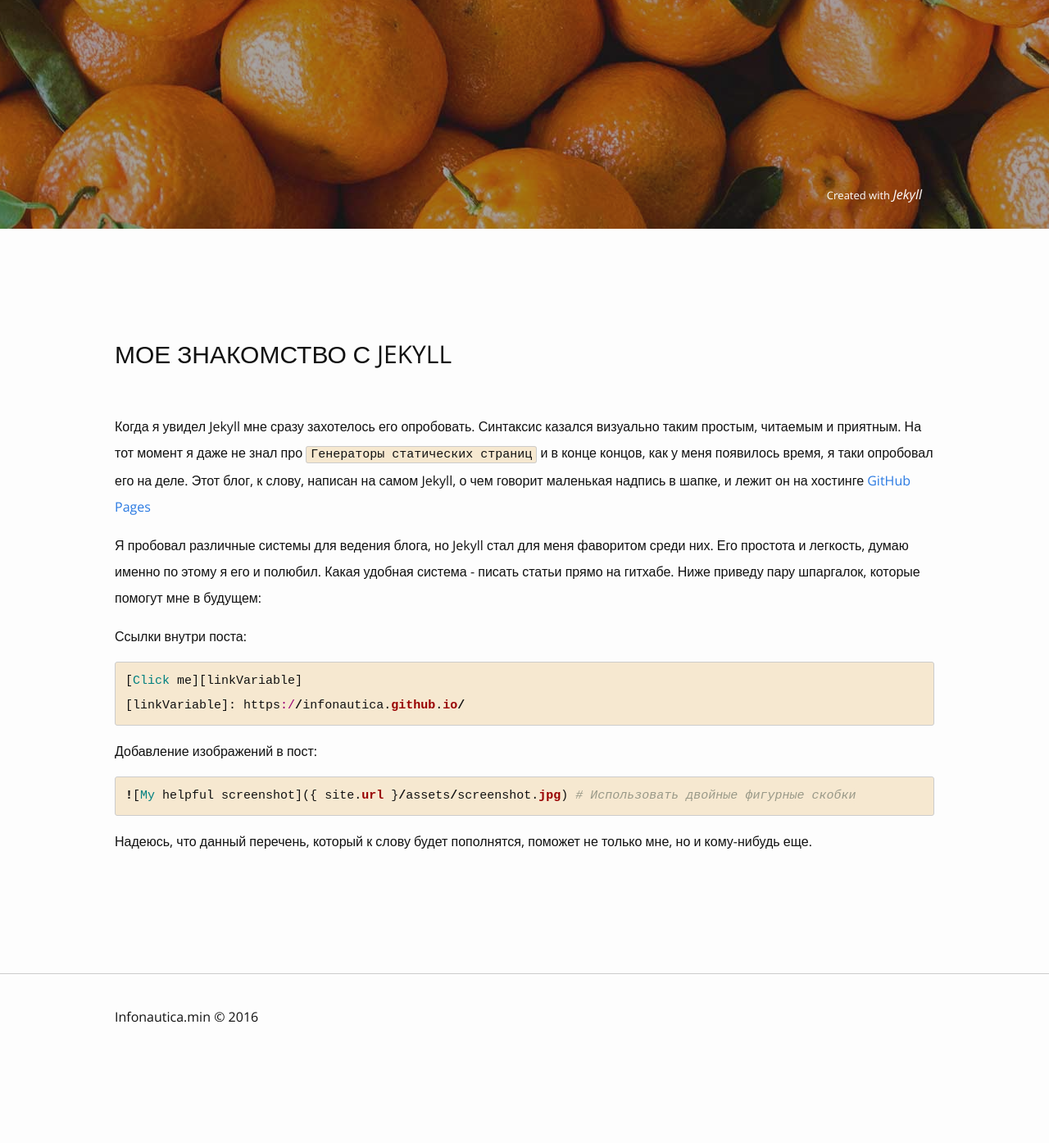
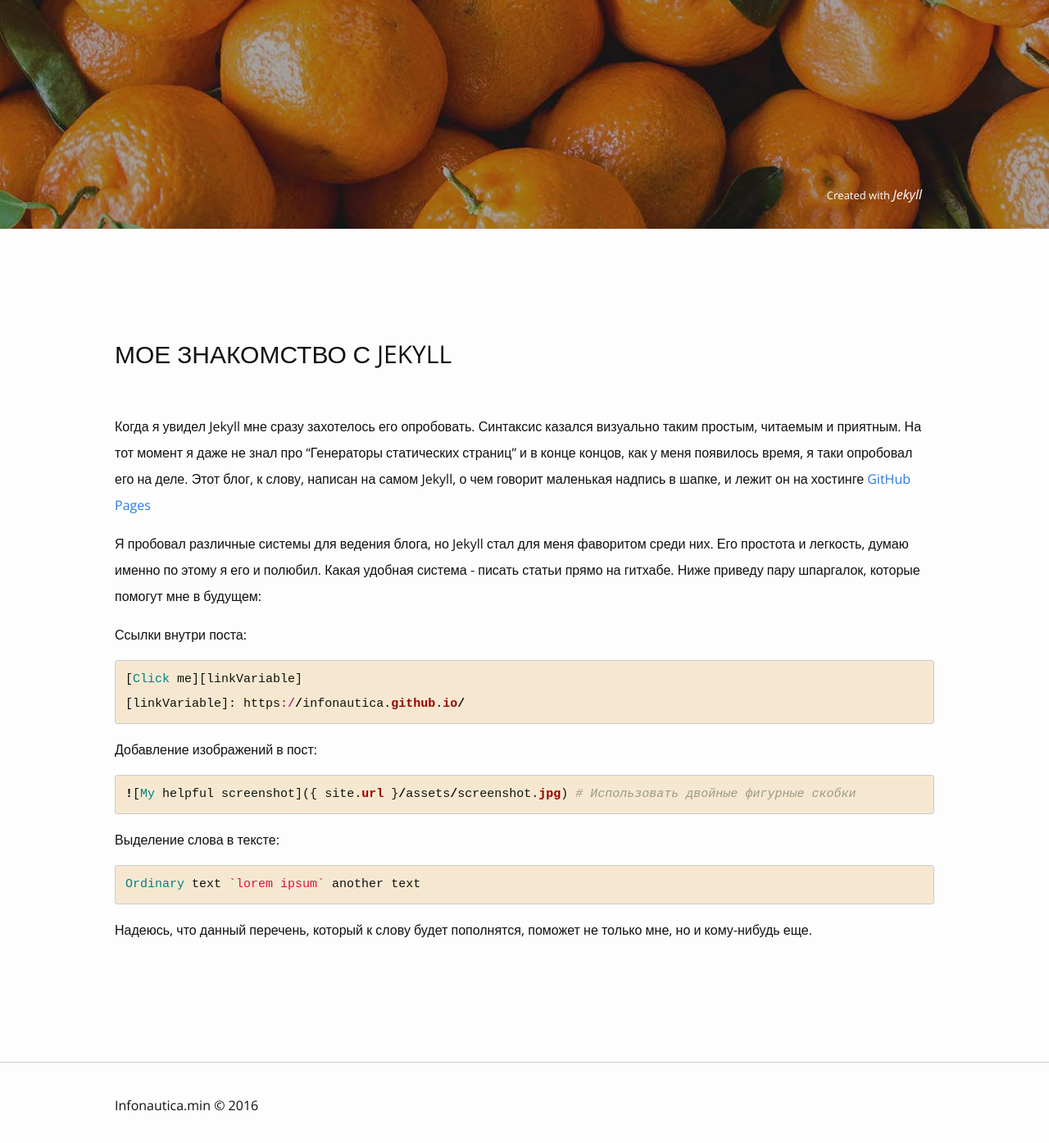
Before and after one commit to Infonautica/infonautica.github.io, a Jekyll site: the page built from _posts/2016-02-13-my-jekyll-experience.markdown, in a window 1280 px wide and 1400 px high, scrolled down 421 px. Shown: the top 1394 px of the window at 82% size. Built offline with Jekyll 4.4.1, drawn with Linux system fonts in a browser that asks for light colours; before the commit the page ends 1713 px from its top, so only the background shows below that.

Commit message:
Update 2016-02-13-my-jekyll-experience.markdown

```diff
--- a/_posts/2016-02-13-my-jekyll-experience.markdown
+++ b/_posts/2016-02-13-my-jekyll-experience.markdown
@@ -5,7 +5,7 @@ date:   2016-02-13 18:10:10 +0300
 categories: blog
 promo: "Речь пойдет о моем скромном опыте разработки на Jekyll, о том что мне в нем нравится, а что нет. Есть ли смысл вообще смотреть в его сторону и подобные рассуждения, возможно даже с примерами и кодом. Также опишу свои планы в области IT и разботки на недалекое будущее, о технологиях которые изучил недавно и с которыми мне еще предстоит познакомится в этом 2016 году."
 ---
-Когда я увидел Jekyll мне сразу захотелось его опробовать. Синтаксис казался визуально таким простым, читаемым и приятным. На тот момент я даже не знал про `Генераторы статических страниц` и в конце концов, как у меня появилось время, я таки опробовал его на деле. Этот блог, к слову, написан на самом Jekyll, о чем говорит маленькая надпись в шапке, и лежит он на хостинге [GitHub Pages][githubPages]
+Когда я увидел Jekyll мне сразу захотелось его опробовать. Синтаксис казался визуально таким простым, читаемым и приятным. На тот момент я даже не знал про "Генераторы статических страниц" и в конце концов, как у меня появилось время, я таки опробовал его на деле. Этот блог, к слову, написан на самом Jekyll, о чем говорит маленькая надпись в шапке, и лежит он на хостинге [GitHub Pages][githubPages]
 
 Я пробовал различные системы для ведения блога, но Jekyll стал для меня фаворитом среди них. Его простота и легкость, думаю именно по этому я его и полюбил. Какая удобная система - писать статьи прямо на гитхабе. Ниже приведу пару шпаргалок, которые помогут мне в будущем:
 
@@ -20,6 +20,11 @@ promo: "Речь пойдет о моем скромном опыте разра
 ![My helpful screenshot]({ site.url }/assets/screenshot.jpg) # Использовать двойные фигурные скобки
 {% endhighlight %}
 
+Выделение слова в тексте:
+{% highlight ruby %}
+Ordinary text `lorem ipsum` another text
+{% endhighlight %}
+
 Надеюсь, что данный перечень, который к слову будет пополнятся, поможет не только мне, но и кому-нибудь еще.
 
 [githubPages]: https://pages.github.com/
```
